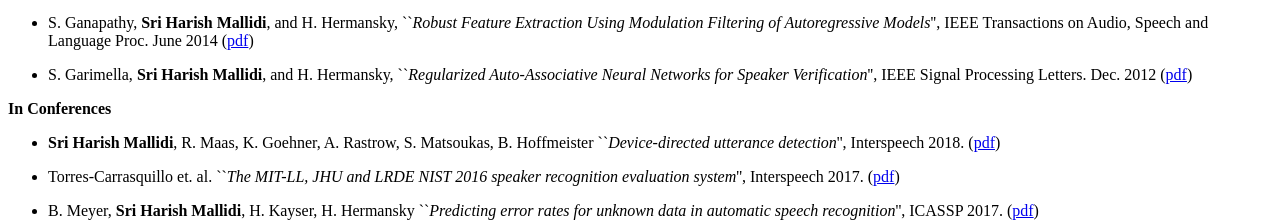
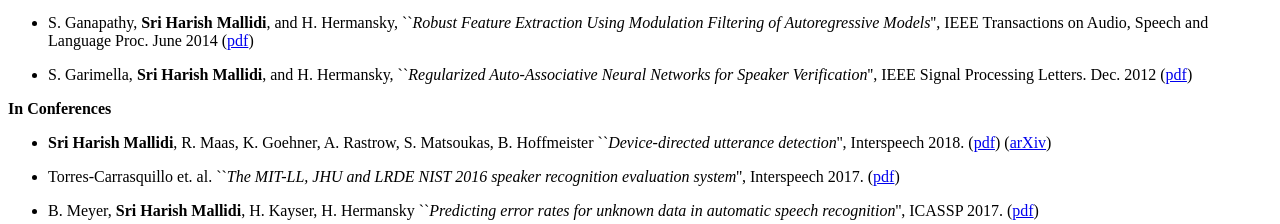
Before and after one commit to mallidi/mallidi.github.io, a plain HTML site: page index.html in a window 1280 px wide. Shown: the part 1145-1369 px from the top of the page. Drawn offline with Linux system fonts and the light colour scheme.

Commit message:
added arXiv link to devicedirected paper

```diff
--- a/index.html
+++ b/index.html
@@ -113,7 +113,7 @@ S. Garimella, <b>Sri Harish Mallidi</b>, and H. Hermansky, ``<em>Regularized Aut
 <b>In Conferences</b>
 
 <UL><LI>
-<b>Sri Harish Mallidi</b>, R. Maas, K. Goehner, A. Rastrow, S. Matsoukas, B. Hoffmeister ``<em>Device-directed utterance detection</em>'', Interspeech 2018. (<a href="pdfs/devicedirected_model_v6_2018-07-10_camera_ready.pdf">pdf</a>)
+<b>Sri Harish Mallidi</b>, R. Maas, K. Goehner, A. Rastrow, S. Matsoukas, B. Hoffmeister ``<em>Device-directed utterance detection</em>'', Interspeech 2018. (<a href="pdfs/devicedirected_model_v6_2018-07-10_camera_ready.pdf">pdf</a>) (<a href="https://arxiv.org/abs/1808.02504">arXiv</a>)
 </UL></LI>
 
 <UL><LI>
```
